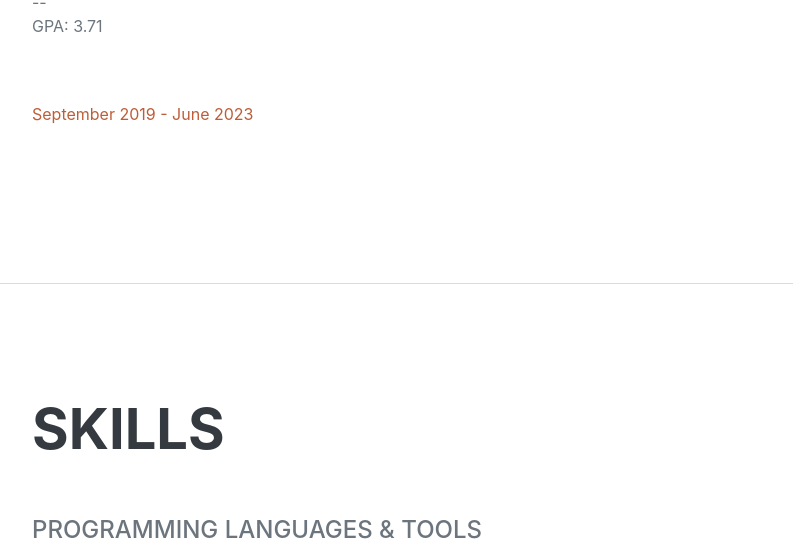
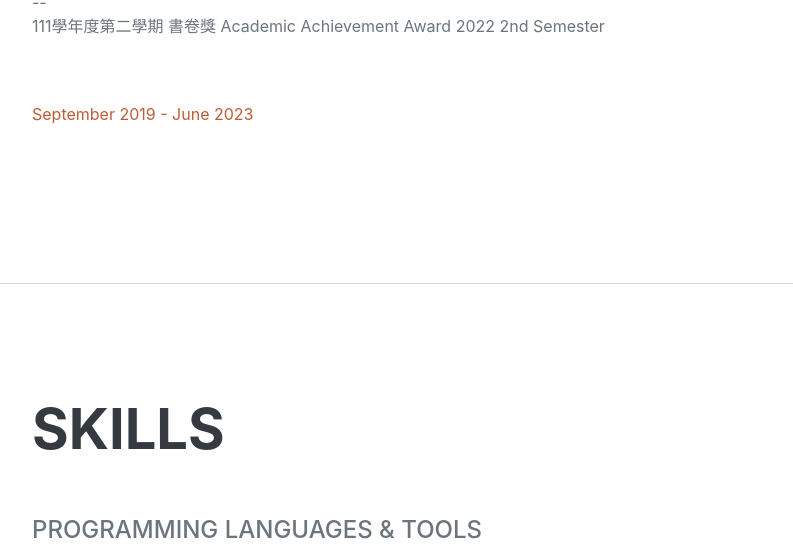
Before and after one commit to zaq1013/MyResume, a plain HTML site: page index.html in a window 1280 px wide. Shown: the part 2119-2677 px from the top of the page, without its empty margins (288-1081 px from the left). Drawn offline with nearby package versions, Linux system fonts and the light colour scheme; a web font is replaced by a local one.

Commit message:
Update index.html

```diff
--- a/index.html
+++ b/index.html
@@ -103,7 +103,7 @@
                             <div>- 資訊科學導論 Introduction to Data Science A+</div>
                             <div>- 資訊檢索 Information Retrieval A+</div>
                             <div>--</div>
-                            <p>GPA: 3.71</p>
+                            <p>111學年度第二學期 書卷獎 Academic Achievement Award  2022 2nd Semester</p>
                         </div>
                     </div>
 
```
